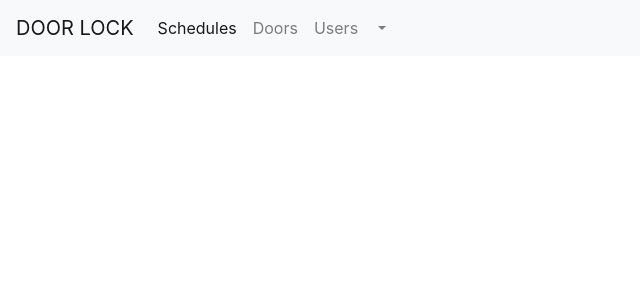
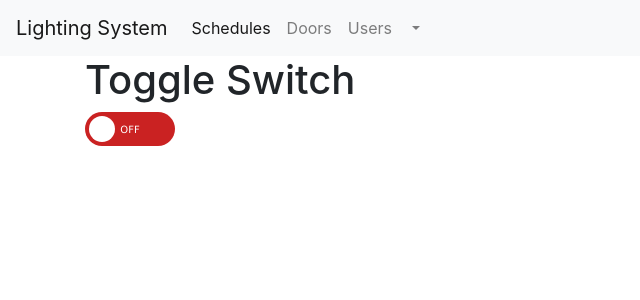
Before and after one commit to etiennewayne/lighting_system, a PHP site: page /home.php in a window 1280 px wide. Shown: the top 300 px of the page, without its empty margins (0-640 px from the left). Run offline with PHP 8.4, Linux system fonts and the light colour scheme; a user stored in the database is signed in.

```diff
--- /dev/null
+++ b/css/switchstyle.css
@@ -0,0 +1,79 @@
+.switch {
+    position: relative;
+    display: inline-block;
+    width: 90px;
+    height: 34px;
+  }
+
+  .switch input {display:none;}
+
+  .slider {
+    position: absolute;
+    cursor: pointer;
+    top: 0;
+    left: 0;
+    right: 0;
+    bottom: 0;
+    background-color: #ca2222;
+    -webkit-transition: .4s;
+    transition: .4s;
+  }
+
+  .slider:before {
+    position: absolute;
+    content: "";
+    height: 26px;
+    width: 26px;
+    left: 4px;
+    bottom: 4px;
+    background-color: white;
+    -webkit-transition: .4s;
+    transition: .4s;
+  }
+
+  input:checked + .slider {
+    background-color: #2ab934;
+  }
+
+  input:focus + .slider {
+    box-shadow: 0 0 1px #2196F3;
+  }
+
+  input:checked + .slider:before {
+    -webkit-transform: translateX(55px);
+    -ms-transform: translateX(55px);
+    transform: translateX(55px);
+  }
+
+  /*------ ON OFF ---------*/
+  .on
+  {
+    display: none;
+  }
+
+  .on, .off
+  {
+    color: white;
+    position: absolute;
+    transform: translate(-50%,-50%);
+    top: 50%;
+    left: 50%;
+    font-size: 10px;
+    font-family: Verdana, sans-serif;
+  }
+
+  input:checked+ .slider .on
+  {display: block;}
+
+  input:checked + .slider .off
+  {display: none;}
+
+  /*--------- END --------*/
+
+  /* Rounded sliders */
+  .slider.round {
+    border-radius: 34px;
+  }
+
+  .slider.round:before {
+    border-radius: 50%;}
--- a/home.php
+++ b/home.php
@@ -20,8 +20,10 @@ if(isset($_SESSION['user'])){
     <!-- Bootstrap CSS -->
     <link rel="stylesheet" href="css/bootstrap.min.css">
     <link rel="stylesheet" href="css/style.css">
+    <link rel="stylesheet" href="css/switchstyle.css">
 
-    <title>Door Lock</title>
+
+    <title>Lighting System</title>
 
     <style>
 
@@ -31,6 +33,19 @@ if(isset($_SESSION['user'])){
 
     <?php include_once 'includes/nav.php' ?>
 
+    <div class="container">
+        <h1>Toggle Switch</h1>
+
+        <label class="switch">
+            <input type="checkbox" id="togBtn">
+            <div class="slider round">
+
+            <span class="on">ON</span>
+            <span class="off">OFF</span>
+
+            </div>
+        </label>
+    </div>
 <!-- Optional JavaScript -->
 <!-- jQuery first, then Popper.js, then Bootstrap JS -->
 <script src="js/jquery-3.2.1.js"></script>
--- a/includes/nav.php
+++ b/includes/nav.php
@@ -1,6 +1,6 @@
 
 <nav class="navbar navbar-expand-lg navbar-light bg-light">
-    <a class="navbar-brand" href="home.php">DOOR LOCK</a>
+    <a class="navbar-brand" href="home.php">Lighting System</a>
     <button class="navbar-toggler" type="button" data-toggle="collapse" data-target="#navbarSupportedContent" aria-controls="navbarSupportedContent" aria-expanded="false" aria-label="Toggle navigation">
         <span class="navbar-toggler-icon"></span>
     </button>
--- a/index.php
+++ b/index.php
@@ -60,7 +60,7 @@ if($_SERVER['REQUEST_METHOD'] == 'POST'){
     <link rel="stylesheet" href="css/bootstrap.min.css">
     <link rel="stylesheet" href="css/style.css">
 
-    <title>Door Lock</title>
+    <title>Lighting System</title>
 
     <style>
         html body{
--- a/php/config.php
+++ b/php/config.php
@@ -12,7 +12,7 @@ class Connection{
         );
 
         try {
-            $conn = new PDO("mysql:host=$servername;dbname=doorlock", $username, $password, $options);
+            $conn = new PDO("mysql:host=$servername;dbname=lighting_system", $username, $password, $options);
             // set the PDO error mode to exception
             //$conn->setAttribute(PDO::ATTR_ERRMODE, PDO::ERRMODE_EXCEPTION, );
             return $conn;
```
